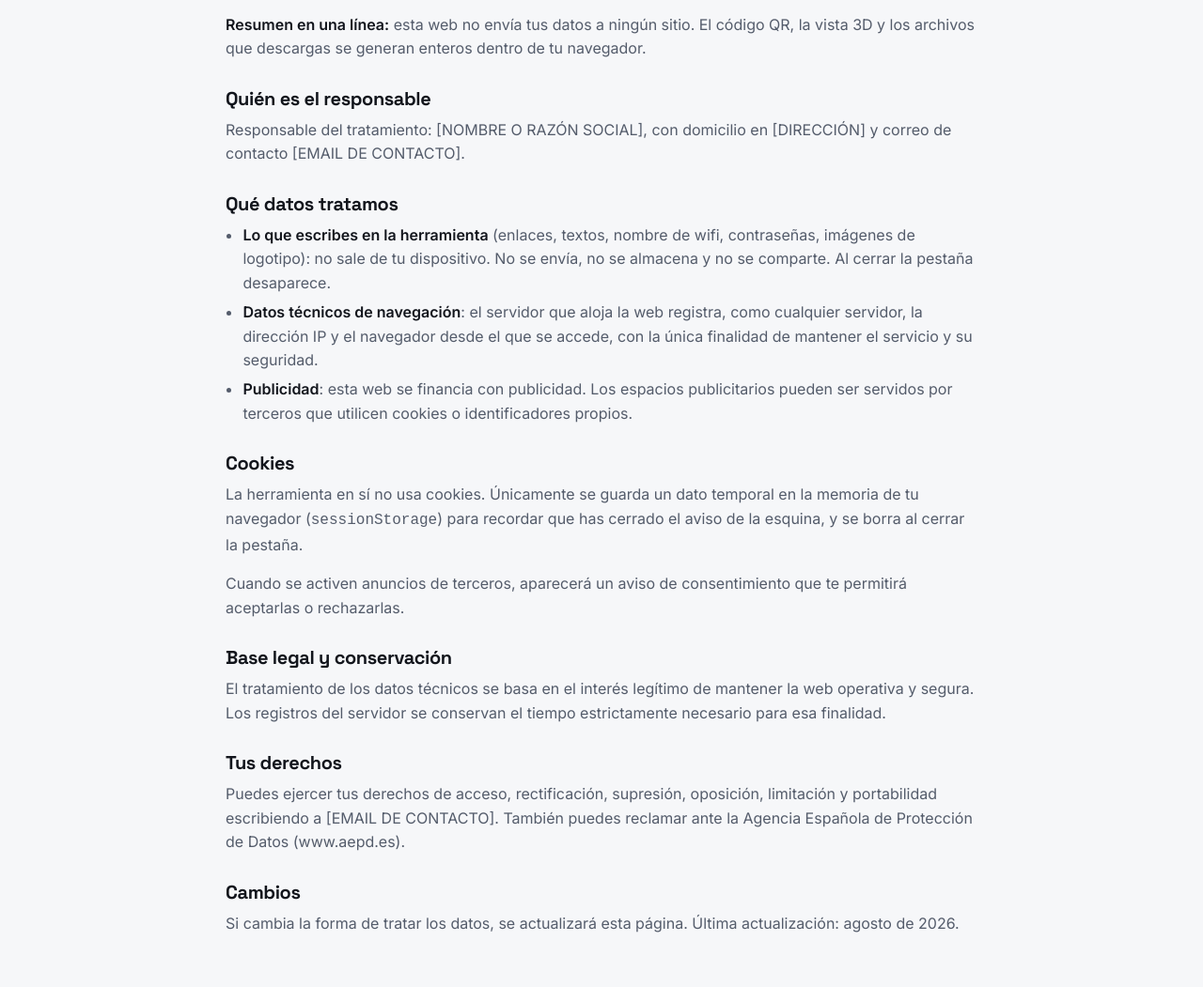
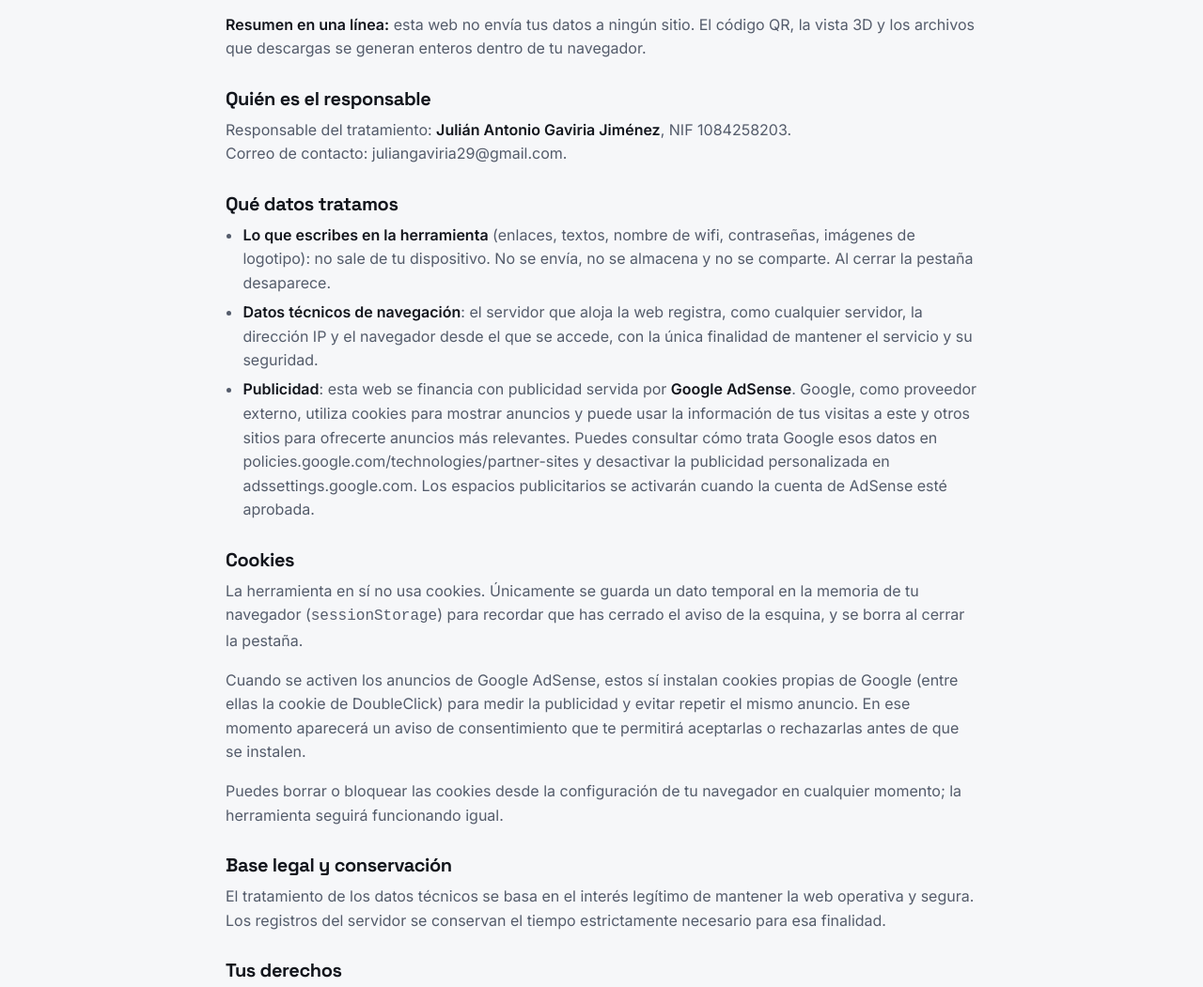
Before and after one commit to JAGY2010/qr3d-generador, a website: page privacidad.html in a window 1280 px wide. Shown: the part 236-1287 px from the top of the page at 94% size. Drawn offline with Linux system fonts and the light colour scheme.

Commit message:
Datos del titular en las paginas legales y divulgacion de AdSense
- Titular y responsable: Julian Antonio Gaviria Jimenez, NIF y correo.
- Enlace de contacto en el pie y en el aviso de derechos.
- Politica de privacidad: seccion de Google AdSense con enlaces a las
  politicas de Google y a la configuracion de anuncios.
- Pendiente: el domicilio del titular (marcado como TODO en ambas paginas).

Co-Authored-By: Claude Opus 5 <noreply@anthropic.com>

```diff
--- a/privacidad.html
+++ b/privacidad.html
@@ -31,27 +31,33 @@
     <p><strong>Resumen en una línea:</strong> esta web no envía tus datos a ningún sitio. El código QR, la vista 3D y los archivos que descargas se generan enteros dentro de tu navegador.</p>
 
     <h3>Quién es el responsable</h3>
-    <p>Responsable del tratamiento: <!-- TODO: nombre o razón social del propietario -->[NOMBRE O RAZÓN SOCIAL], con domicilio en <!-- TODO -->[DIRECCIÓN] y correo de contacto <!-- TODO -->[EMAIL DE CONTACTO].</p>
+    <p>Responsable del tratamiento: <strong>Julián Antonio Gaviria Jiménez</strong>, NIF 1084258203.<br>
+      Correo de contacto: <a href="mailto:juliangaviria29@gmail.com">juliangaviria29@gmail.com</a>.</p>
+    <!-- TODO (pendiente): añadir el domicilio del responsable. Ejemplo:
+         <p>Domicilio: Calle Ejemplo 1, 28001 Madrid (España).</p> -->
 
     <h3>Qué datos tratamos</h3>
     <ul>
       <li><strong>Lo que escribes en la herramienta</strong> (enlaces, textos, nombre de wifi, contraseñas, imágenes de logotipo): no sale de tu dispositivo. No se envía, no se almacena y no se comparte. Al cerrar la pestaña desaparece.</li>
       <li><strong>Datos técnicos de navegación</strong>: el servidor que aloja la web registra, como cualquier servidor, la dirección IP y el navegador desde el que se accede, con la única finalidad de mantener el servicio y su seguridad.</li>
-      <li><strong>Publicidad</strong>: esta web se financia con publicidad. Los espacios publicitarios pueden ser servidos por terceros que utilicen cookies o identificadores propios. <!-- TODO: cuando actives AdSense u otra red, nombra aquí al proveedor y enlaza su política de privacidad. --></li>
+      <li><strong>Publicidad</strong>: esta web se financia con publicidad servida por <strong>Google AdSense</strong>. Google, como proveedor externo, utiliza cookies para mostrar anuncios y puede usar la información de tus visitas a este y otros sitios para ofrecerte anuncios más relevantes. Puedes consultar cómo trata Google esos datos en <a href="https://policies.google.com/technologies/partner-sites" rel="nofollow noopener" target="_blank">policies.google.com/technologies/partner-sites</a> y desactivar la publicidad personalizada en <a href="https://adssettings.google.com" rel="nofollow noopener" target="_blank">adssettings.google.com</a>. Los espacios publicitarios se activarán cuando la cuenta de AdSense esté aprobada.</li>
     </ul>
 
     <h3 id="cookies">Cookies</h3>
     <p>La herramienta en sí no usa cookies. Únicamente se guarda un dato temporal en la memoria de tu navegador (<code>sessionStorage</code>) para recordar que has cerrado el aviso de la esquina, y se borra al cerrar la pestaña.</p>
-    <p><!-- TODO: si activas publicidad de terceros, describe aquí sus cookies y añade tu gestor de consentimiento. -->Cuando se activen anuncios de terceros, aparecerá un aviso de consentimiento que te permitirá aceptarlas o rechazarlas.</p>
+    <p>Cuando se activen los anuncios de Google AdSense, estos sí instalan cookies propias de Google (entre ellas la cookie de DoubleClick) para medir la publicidad y evitar repetir el mismo anuncio. En ese momento aparecerá un aviso de consentimiento que te permitirá aceptarlas o rechazarlas antes de que se instalen.</p>
+    <!-- TODO (propietario): al activar AdSense, pega el script de tu gestor de consentimiento (CMP)
+         en el <head> de index.html, privacidad.html y aviso-legal.html. -->
+    <p>Puedes borrar o bloquear las cookies desde la configuración de tu navegador en cualquier momento; la herramienta seguirá funcionando igual.</p>
 
     <h3>Base legal y conservación</h3>
     <p>El tratamiento de los datos técnicos se basa en el interés legítimo de mantener la web operativa y segura. Los registros del servidor se conservan el tiempo estrictamente necesario para esa finalidad.</p>
 
     <h3>Tus derechos</h3>
-    <p>Puedes ejercer tus derechos de acceso, rectificación, supresión, oposición, limitación y portabilidad escribiendo a <!-- TODO -->[EMAIL DE CONTACTO]. También puedes reclamar ante la Agencia Española de Protección de Datos (www.aepd.es).</p>
+    <p>Puedes ejercer tus derechos de acceso, rectificación, supresión, oposición, limitación y portabilidad escribiendo a <a href="mailto:juliangaviria29@gmail.com">juliangaviria29@gmail.com</a>. También puedes reclamar ante la Agencia Española de Protección de Datos (<a href="https://www.aepd.es" rel="nofollow noopener" target="_blank">www.aepd.es</a>).</p>
 
     <h3>Cambios</h3>
-    <p>Si cambia la forma de tratar los datos, se actualizará esta página. Última actualización: <!-- TODO: fecha -->agosto de 2026.</p>
+    <p>Si cambia la forma de tratar los datos, se actualizará esta página. Última actualización: 19 de agosto de 2026.</p>
   </div>
 </main>
 
```
Also changed, not shown: aviso-legal.html (+5 -4 lines), index.html (+2 -1 lines).
